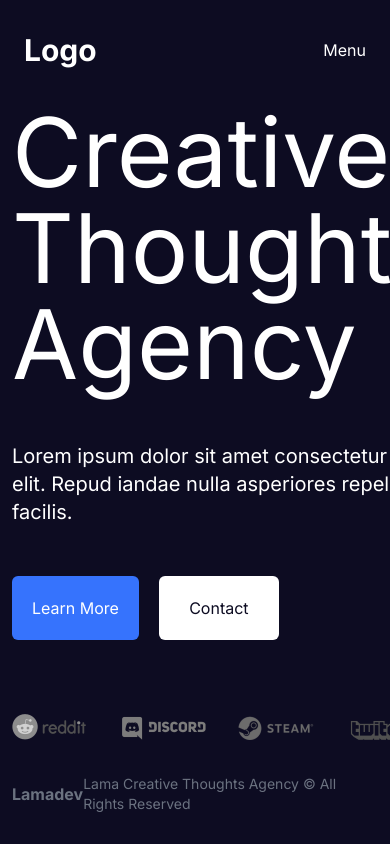
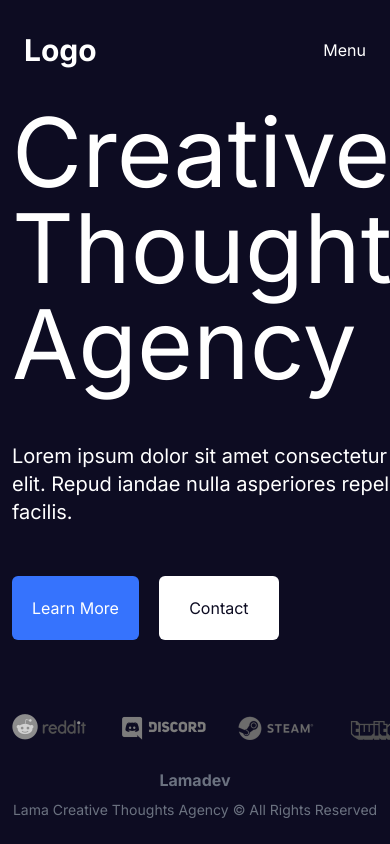
Before and after one commit to ariel-behar/baby-journal, a Next.js app: page / in a window 390 px wide. Shown: the top 844 px of the page. Built offline with nearby package versions, Linux system fonts and the light colour scheme.

Commit message:
Fixing the flex layout of the Footer on small and large screens

```diff
--- a/components/Footer/Footer.tsx
+++ b/components/Footer/Footer.tsx
@@ -1,11 +1,11 @@
 
 function Footer() {
 	return (
-		<div className="flex justify-between h-[100px] items-center text-gray-500">
-			<div className="font-bold">
+		<div className="flex flex-col justify-center md:flex-row md:justify-between h-[100px] items-center text-gray-500">
+			<div className="font-bold mb-2 md:mb-0">
 				Lamadev
 			</div>
-			<div className="text-sm">
+			<div className="text-sm text-center">
 				Lama Creative Thoughts Agency &copy; All Rights Reserved
 			</div>
 		</div>
```
